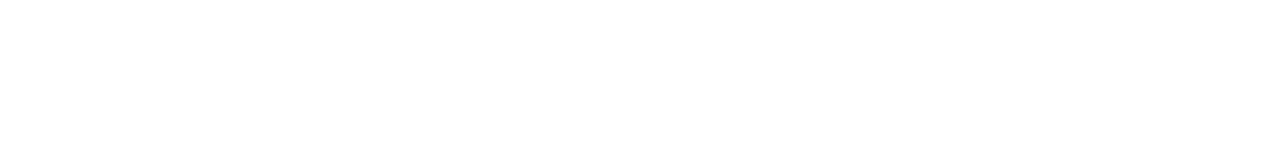
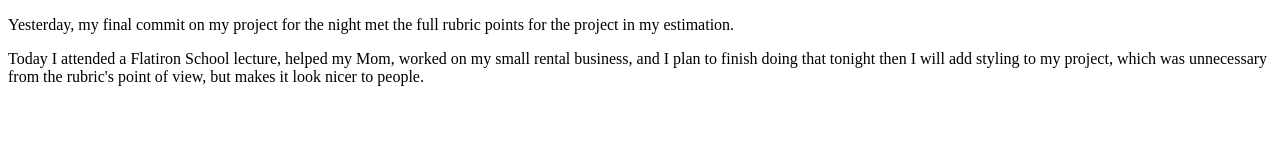
Before and after one commit to jtabb1/2021-09-20-Daily-Coding-Journal, a plain HTML site: page index.html in a window 1280 px wide. Drawn offline with Linux system fonts and the light colour scheme.

Commit message:
Report on what I did yesterday and today and outline my remaining plans for tonight.

```diff
--- a/index.html
+++ b/index.html
@@ -7,6 +7,21 @@
     <link href="style.css" rel="stylesheet" type="text/css" />
   </head>
   <body>
+
+    <p>
+      Yesterday, my final commit on my project for the night
+      met the full rubric points for the project in my
+      estimation.
+    </p>
+
+    <p>
+      Today I attended a Flatiron School lecture, helped my
+      Mom, worked on my small rental business, and I plan
+      to finish doing that tonight then I will add styling
+      to my project, which was unnecessary from the rubric's
+      point of view, but makes it look nicer to people.
+    </p>
+
     <script src="script.js"></script>
   </body>
 </html>
```
